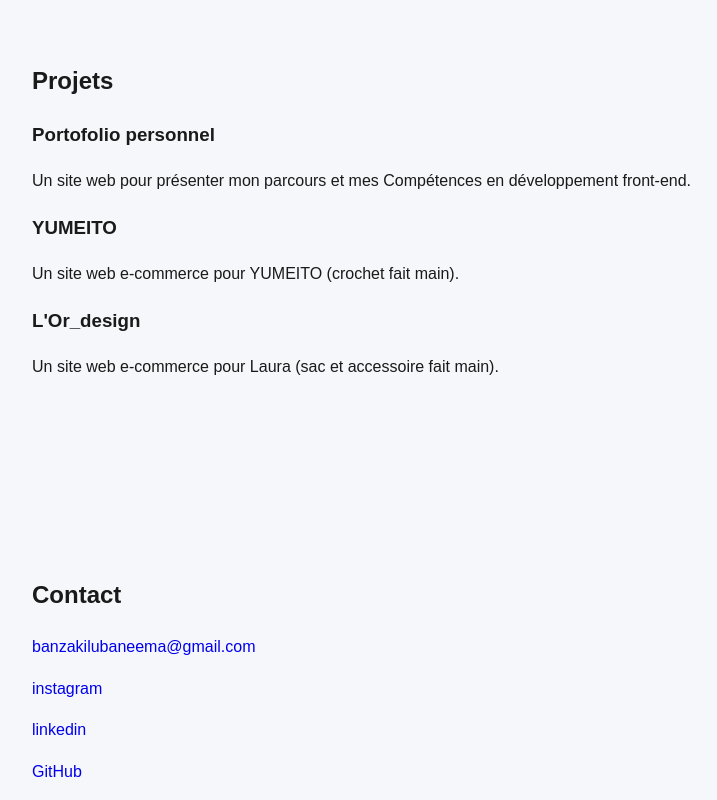
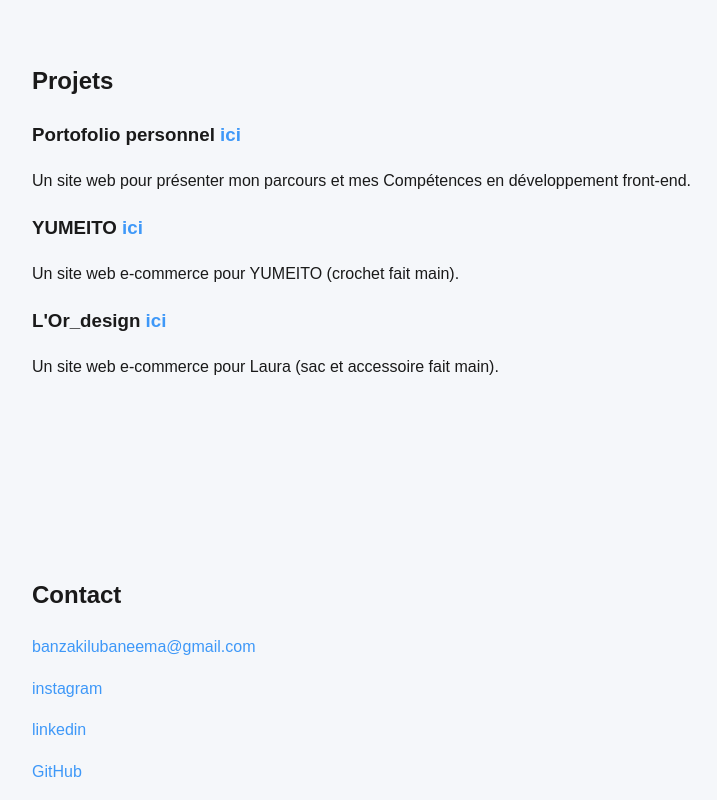
Before and after one commit to Bk-004/BK-004, a plain HTML site: page index.html in a window 1280 px wide. Shown: the part 1140-1940 px from the top of the page, without its empty margins (8-725 px from the left). Drawn offline with Linux system fonts and the light colour scheme; a web font is replaced by a local one.

Commit message:
style: enhance visual design with colors, spacing and hero section

```diff
--- a/index.html
+++ b/index.html
@@ -51,17 +51,17 @@
         <section id="projects">
             <h2>Projets</h2>
             <article>
-                <h3><a href="cv.extension"></a>Portofolio personnel</h3>
+                <h3>Portofolio personnel <a href="cv.pdf">ici </a></h3>
                 <p>Un site web pour présenter mon parcours et mes Compétences en développement front-end.</p>
             </article>
 
             <article>
-                <h3><a href="cv.extension"></a>YUMEITO</h3>
+                <h3>YUMEITO <a href="Yumeito.com">ici </a></h3>
                 <p>Un site web e-commerce pour YUMEITO (crochet fait main).</p>
             </article>
 
             <article>
-                <h3><a href="cv.extension"></a>L'Or_design</h3>
+                <h3>L'Or_design <a href="l'Or_design.com">ici </a></h3>
                 <p>Un site web e-commerce pour Laura (sac et accessoire fait main).</p>
             </article>
         </section>
--- a/style.css
+++ b/style.css
@@ -16,6 +16,8 @@ ul{
 /* liens */
 a{
     text-decoration: none;
+    color: #3e98f8;
+
 }
 
 /* Navigation */
```
